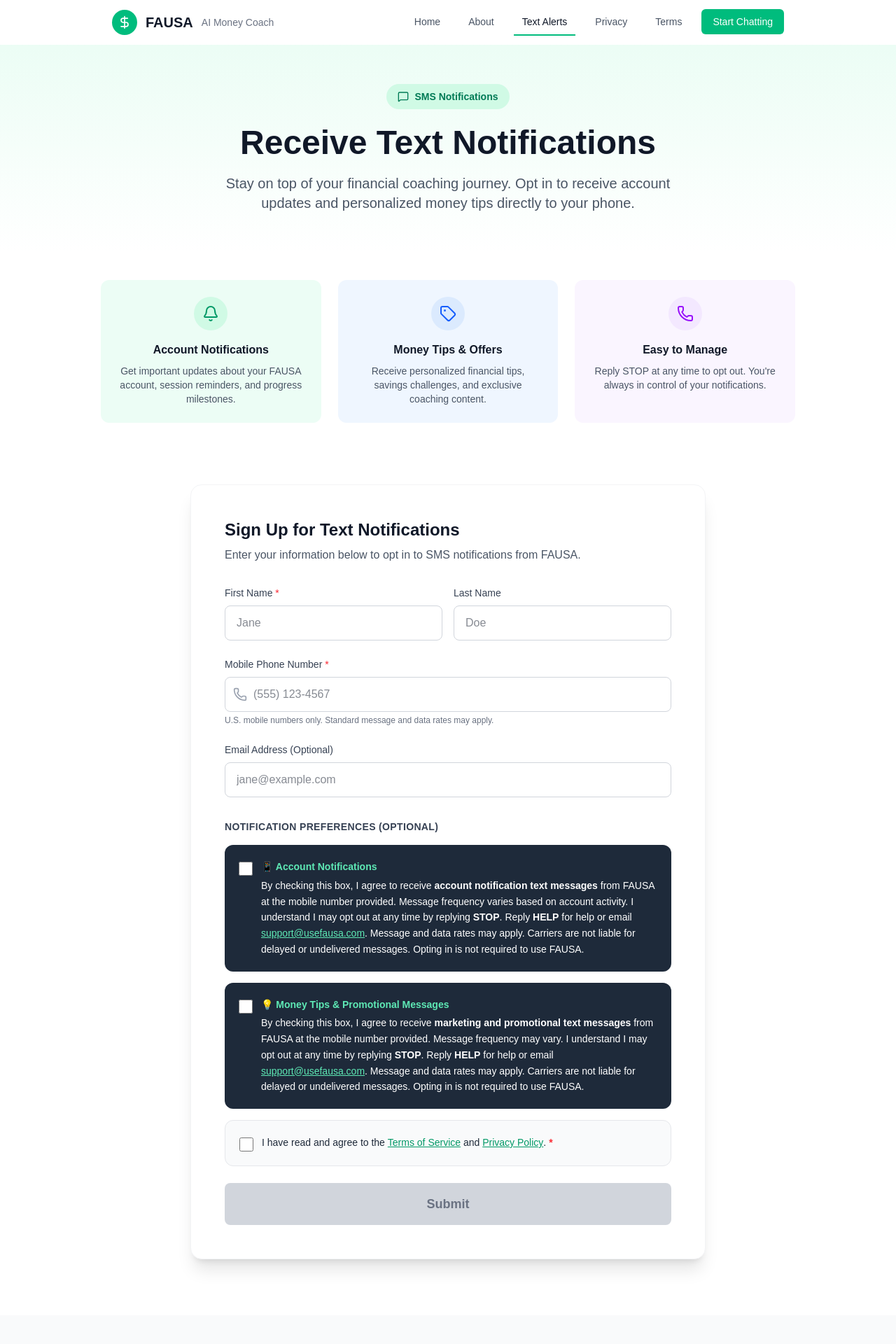
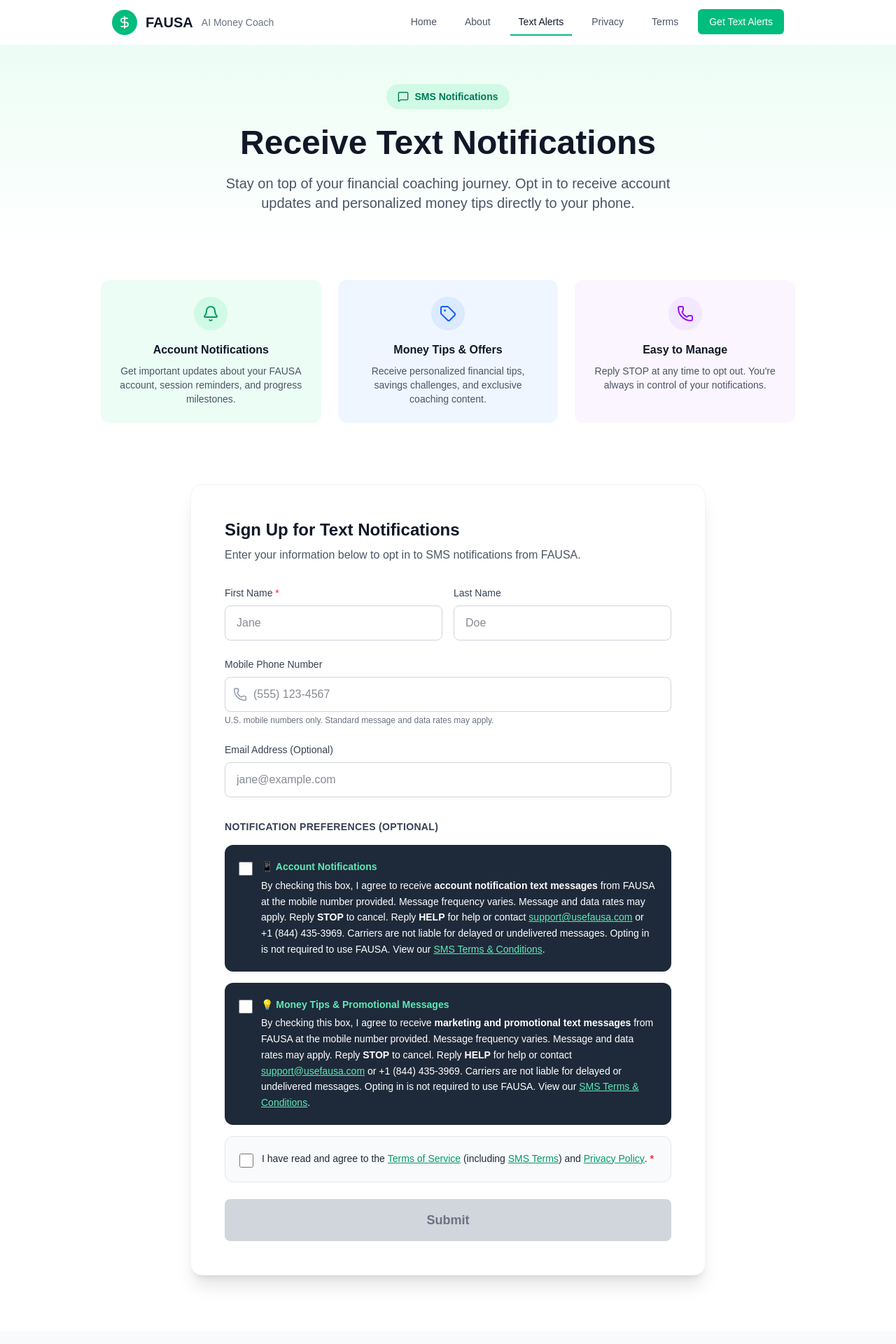
Before and after one commit to Textingman/Admediary-fausa, a Next.js app: page /text-notifications in a window 1280 px wide. Shown: the top 1920 px of the page at 70% size. Built offline with nearby package versions, Linux system fonts and the light colour scheme.

Commit message:
Fix text-notifications nav: replace Start Chatting with Get Text Alerts

```diff
--- a/app/text-notifications/page.tsx
+++ b/app/text-notifications/page.tsx
@@ -40,7 +40,6 @@
 
   const isFormValid =
     formData.firstName.trim() &&
-    formData.phone.trim() &&
     termsConsent;
 
   return (
@@ -62,8 +61,8 @@
               <Link href="/text-notifications" className="text-gray-900 border-b-2 border-emerald-500 px-3 py-2 text-sm font-medium">Text Alerts</Link>
               <Link href="/privacy" className="text-gray-600 hover:text-emerald-600 px-3 py-2 text-sm font-medium">Privacy</Link>
               <Link href="/terms" className="text-gray-600 hover:text-emerald-600 px-3 py-2 text-sm font-medium">Terms</Link>
-              <Link href="/" className="bg-emerald-500 text-white hover:bg-emerald-600 px-4 py-2 rounded-md text-sm font-medium">
-                Start Chatting
+              <Link href="/text-notifications" className="bg-emerald-500 text-white hover:bg-emerald-600 px-4 py-2 rounded-md text-sm font-medium">
+                Get Text Alerts
               </Link>
             </div>
           </div>
@@ -182,7 +181,7 @@
                 {/* Phone Field */}
                 <div>
                   <label htmlFor="phone" className="block text-sm font-medium text-gray-700 mb-2">
-                    Mobile Phone Number <span className="text-red-500">*</span>
+                    Mobile Phone Number
                   </label>
                   <div className="relative">
                     <div className="absolute inset-y-0 left-0 pl-3 flex items-center pointer-events-none">
@@ -192,7 +191,6 @@
                       type="tel"
                       id="phone"
                       name="phone"
-                      required
                       value={formData.phone}
                       onChange={handleChange}
                       className="block w-full pl-10 pr-4 py-3 border border-gray-300 rounded-lg focus:ring-2 focus:ring-emerald-500 focus:border-transparent text-gray-900"
@@ -234,7 +232,7 @@
                       />
                       <label htmlFor="account-notif-consent" className="text-sm leading-relaxed text-white">
                         <span className="font-semibold text-emerald-300 block mb-1">📱 Account Notifications</span>
-                        By checking this box, I agree to receive <strong>account notification text messages</strong> from FAUSA at the mobile number provided. Message frequency varies based on account activity. I understand I may opt out at any time by replying <strong>STOP</strong>. Reply <strong>HELP</strong> for help or email <a href="mailto:support@usefausa.com" className="underline text-emerald-300">support@usefausa.com</a>. Message and data rates may apply. Carriers are not liable for delayed or undelivered messages. Opting in is not required to use FAUSA.
+                        By checking this box, I agree to receive <strong>account notification text messages</strong> from FAUSA at the mobile number provided. Message frequency varies. Message and data rates may apply. Reply <strong>STOP</strong> to cancel. Reply <strong>HELP</strong> for help or contact <a href="mailto:support@usefausa.com" className="underline text-emerald-300">support@usefausa.com</a> or +1 (844) 435-3969. Carriers are not liable for delayed or undelivered messages. Opting in is not required to use FAUSA. View our <Link href="/terms#sms-terms" className="underline text-emerald-300">SMS Terms &amp; Conditions</Link>.
                       </label>
                     </div>
                   </div>
@@ -251,7 +249,7 @@
                       />
                       <label htmlFor="marketing-consent" className="text-sm leading-relaxed text-white">
                         <span className="font-semibold text-emerald-300 block mb-1">💡 Money Tips &amp; Promotional Messages</span>
-                        By checking this box, I agree to receive <strong>marketing and promotional text messages</strong> from FAUSA at the mobile number provided. Message frequency may vary. I understand I may opt out at any time by replying <strong>STOP</strong>. Reply <strong>HELP</strong> for help or email <a href="mailto:support@usefausa.com" className="underline text-emerald-300">support@usefausa.com</a>. Message and data rates may apply. Carriers are not liable for delayed or undelivered messages. Opting in is not required to use FAUSA.
+                        By checking this box, I agree to receive <strong>marketing and promotional text messages</strong> from FAUSA at the mobile number provided. Message frequency varies. Message and data rates may apply. Reply <strong>STOP</strong> to cancel. Reply <strong>HELP</strong> for help or contact <a href="mailto:support@usefausa.com" className="underline text-emerald-300">support@usefausa.com</a> or +1 (844) 435-3969. Carriers are not liable for delayed or undelivered messages. Opting in is not required to use FAUSA. View our <Link href="/terms#sms-terms" className="underline text-emerald-300">SMS Terms &amp; Conditions</Link>.
                       </label>
                     </div>
                   </div>
@@ -271,8 +269,12 @@
                         I have read and agree to the{' '}
                         <Link href="/terms" className="text-emerald-600 hover:text-emerald-700 font-medium underline">
                           Terms of Service
-                        </Link>{' '}
-                        and{' '}
+                        </Link>
+                        {' '}(including{' '}
+                        <Link href="/terms#sms-terms" className="text-emerald-600 hover:text-emerald-700 font-medium underline">
+                          SMS Terms
+                        </Link>
+                        ) and{' '}
                         <Link href="/privacy" className="text-emerald-600 hover:text-emerald-700 font-medium underline">
                           Privacy Policy
                         </Link>
```
